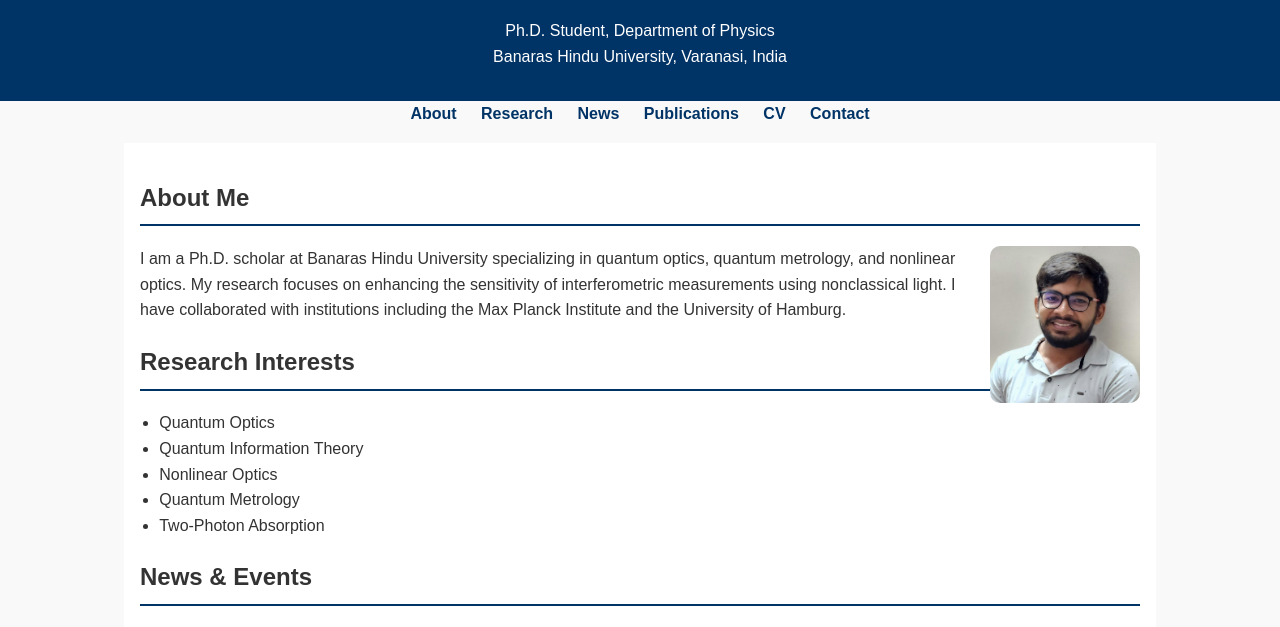
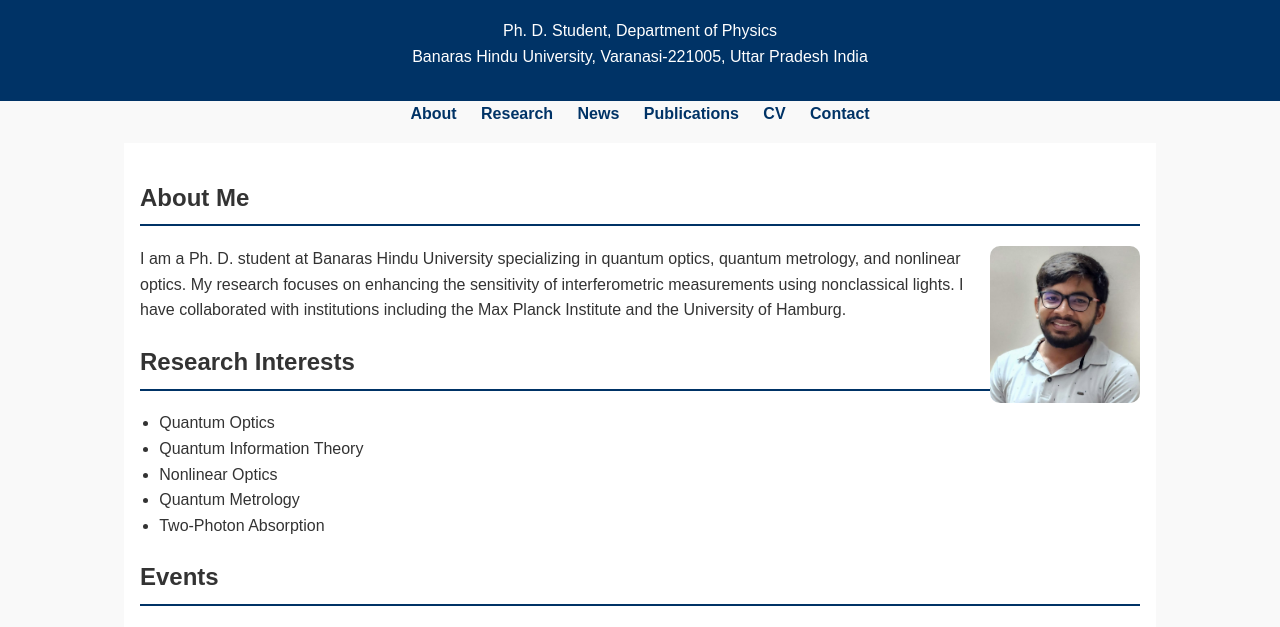
Before and after one commit to GauravShukla18/gauravshukla.github.io, a plain HTML site: page index.html in a window 1280 px wide. Shown: the part 92-719 px from the top of the page. Drawn offline with Linux system fonts and the light colour scheme.

Commit message:
Update index.html

```diff
--- a/index.html
+++ b/index.html
@@ -78,7 +78,7 @@
 <body>
     <header>
         <h1>Gaurav Shukla</h1>
-        <p>Ph.D. Student, Department of Physics<br>Banaras Hindu University, Varanasi, India</p>
+        <p>Ph. D. Student, Department of Physics<br>Banaras Hindu University, Varanasi-221005, Uttar Pradesh India</p>
     </header>
 
     <nav>
@@ -94,7 +94,7 @@
         <section id="bio">
             <h2>About Me</h2>
             <img src="myphoto.jpg" alt="Gaurav Shukla" class="profile-pic">
-            <p>I am a Ph.D. scholar at Banaras Hindu University specializing in quantum optics, quantum metrology, and nonlinear optics. My research focuses on enhancing the sensitivity of interferometric measurements using nonclassical light. I have collaborated with institutions including the Max Planck Institute and the University of Hamburg.</p>
+            <p>I am a Ph. D. student at Banaras Hindu University specializing in quantum optics, quantum metrology, and nonlinear optics. My research focuses on enhancing the sensitivity of interferometric measurements using nonclassical lights. I have collaborated with institutions including the Max Planck Institute and the University of Hamburg.</p>
         </section>
 
         <section id="research">
@@ -109,7 +109,7 @@
         </section>
 
         <section id="news">
-            <h2>News & Events</h2>
+            <h2>Events</h2>
             <ul>
                 <li><strong>June 2025:</strong> Preprint published on non-degenerate TPA with squeezed light.</li>
                 <li><strong>May 2025:</strong> Article accepted in <em>Quantum Information Processing</em>.</li>
```
